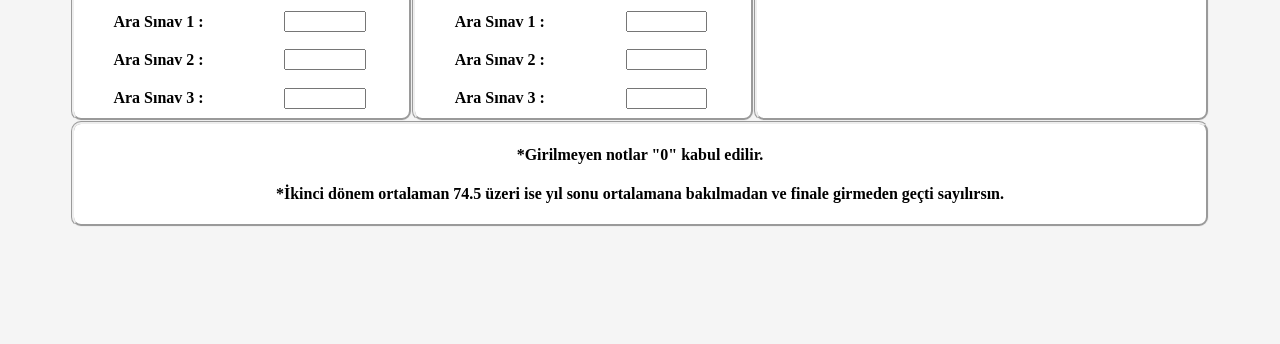
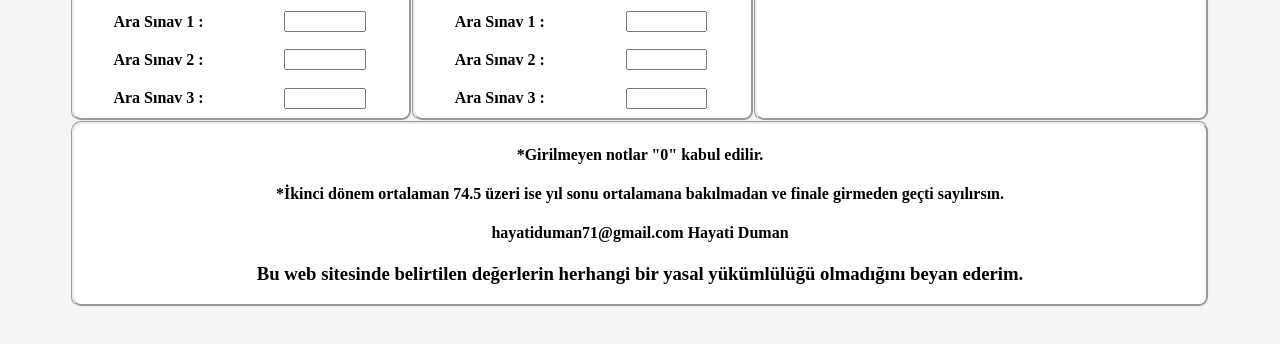
Before and after one commit to HayatiDuman/ydyo-ort-ver.2, a plain HTML site: page index.html in a window 1280 px wide. Shown: the part 486-830 px from the top of the page. Before the commit the page ends 800 px from the top, so only its background shows below. Drawn offline with Linux system fonts and the light colour scheme.

Commit message:
düzeltmeler

```diff
--- a/index.html
+++ b/index.html
@@ -68,6 +68,8 @@
     <div class="extra_part">
         <h4>*Girilmeyen notlar "0" kabul edilir.</h4>
         <h4>*İkinci dönem ortalaman 74.5 üzeri ise yıl sonu ortalamana bakılmadan ve finale girmeden geçti sayılırsın.</h4>
+        <h4>hayatiduman71@gmail.com Hayati Duman</h4>
+        <h3>Bu web sitesinde belirtilen değerlerin herhangi bir yasal yükümlülüğü olmadığını beyan ederim.</h3>
     </div>
     <script>
         function hesapla(){
```
